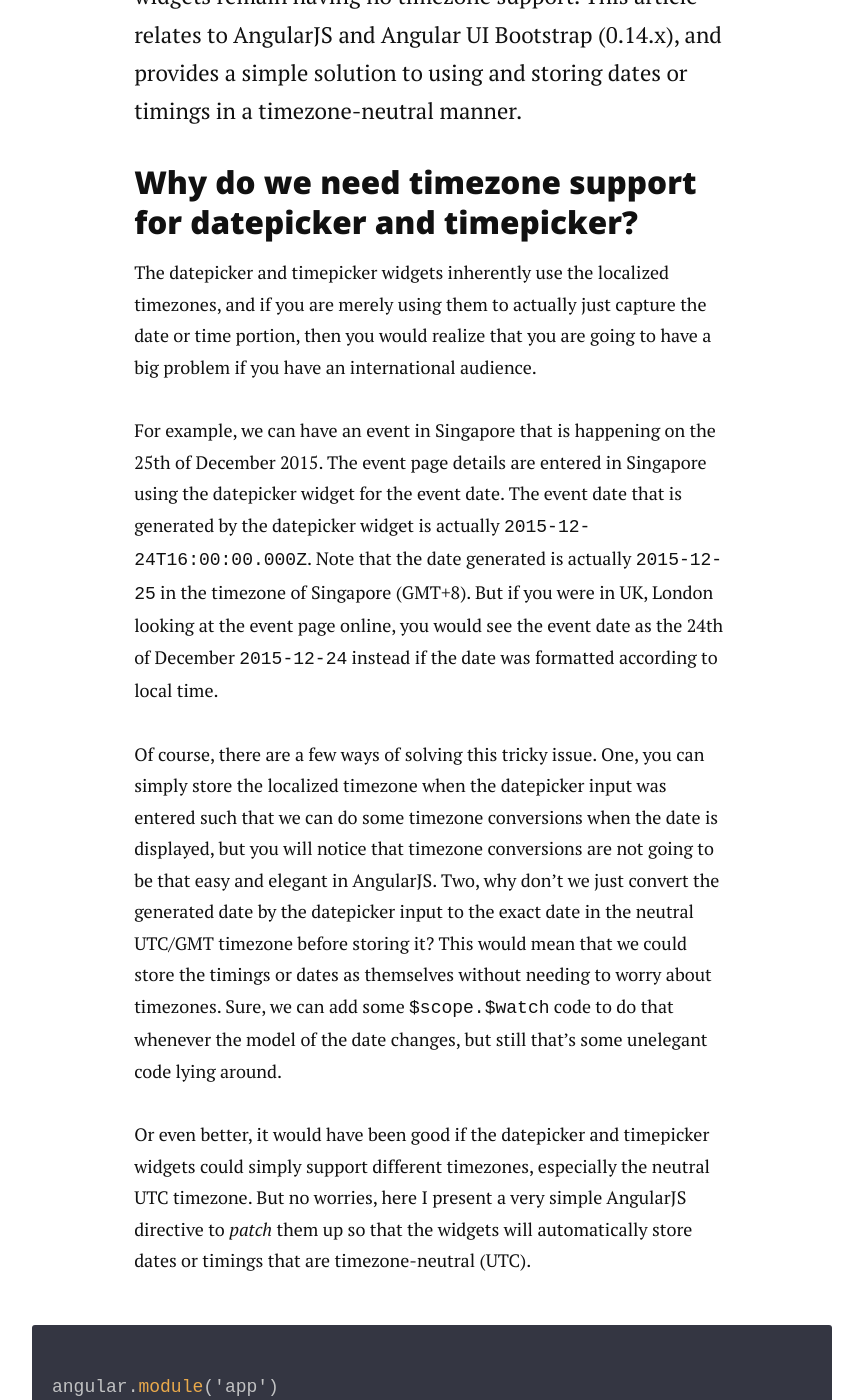
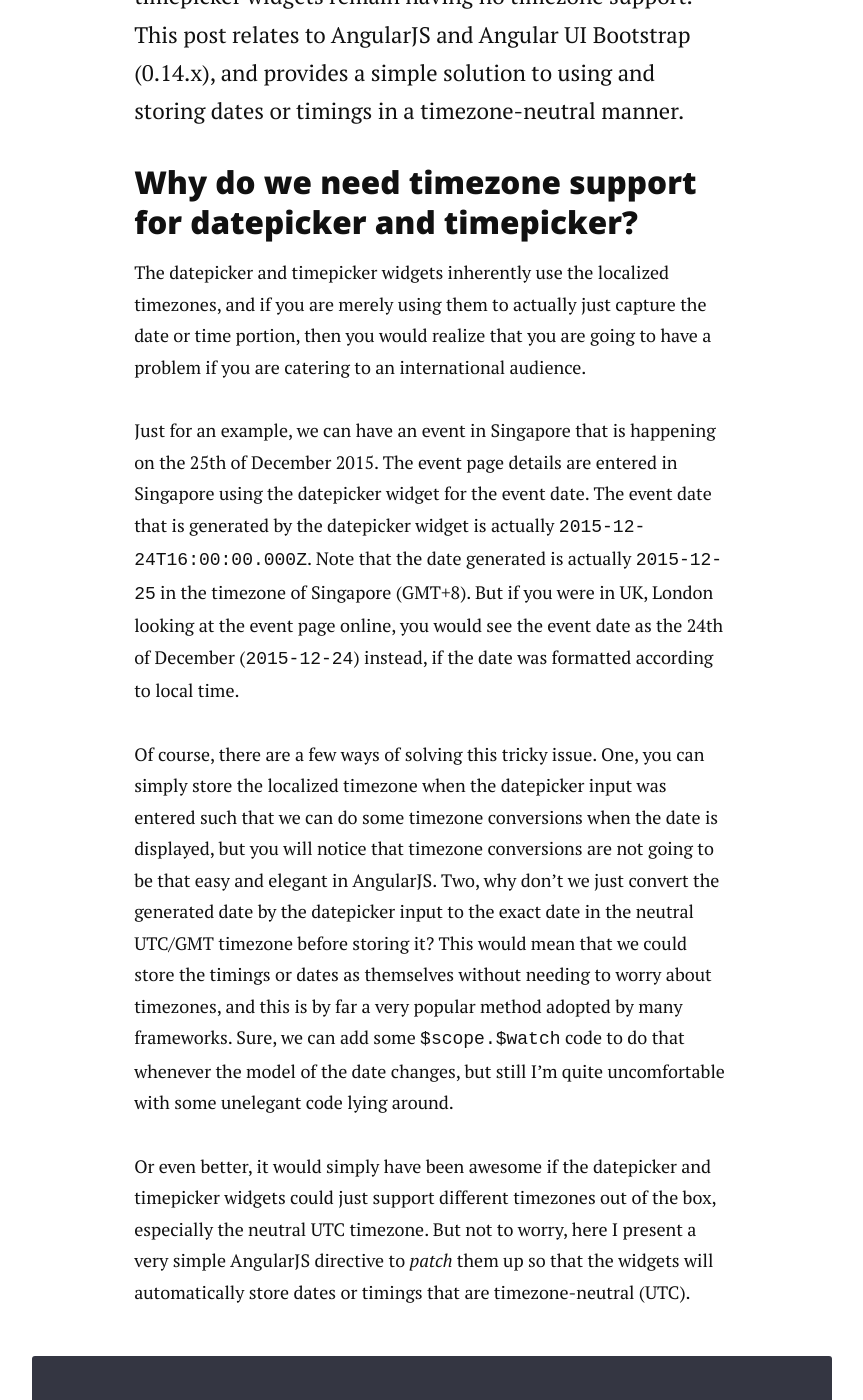
Before and after one commit to ericluwj/ericluwj.github.io, a Jekyll site: the page built from _posts/2015-11-06-angularui-ui-bootstrap-datepicker-and-timepicker-neutral-timezone.markdown, in a window 1280 px wide and 1400 px high, scrolled down 764 px. Shown: the whole window, without its empty margins (208-1071 px from the left). Built offline with Jekyll 4.4.1, drawn with Linux system fonts in a browser that asks for light colours; nearby versions of some CDN libraries; Markdown is read by kramdown in place of the engine named in the settings; some of the changed text lies outside the part shown.

Commit message:
Revised post.

```diff
--- a/_posts/2015-11-06-angularui-ui-bootstrap-datepicker-and-timepicker-neutral-timezone.markdown
+++ b/_posts/2015-11-06-angularui-ui-bootstrap-datepicker-and-timepicker-neutral-timezone.markdown
@@ -5,17 +5,17 @@
 date:   2015-11-06
 ---
 
-<p class="intro"><span class="dropcap">I</span>t's really disappointing that even with the latest version of UI Bootstrap (0.14.x), the datepicker and timepicker widgets remain having no timezone support. This article relates to AngularJS and Angular UI Bootstrap (0.14.x), and provides a simple solution to using and storing dates or timings in a timezone-neutral manner.</p>
+<p class="intro"><span class="dropcap">I</span>t's really disappointing that despite with the latest version of UI Bootstrap (0.14.x), the datepicker and timepicker widgets remain having no timezone support. This post relates to AngularJS and Angular UI Bootstrap (0.14.x), and provides a simple solution to using and storing dates or timings in a timezone-neutral manner.</p>
 
 ### Why do we need timezone support for datepicker and timepicker? ###
 
-The datepicker and timepicker widgets inherently use the localized timezones, and if you are merely using them to actually just capture the date or time portion, then you would realize that you are going to have a big problem if you have an international audience.
+The datepicker and timepicker widgets inherently use the localized timezones, and if you are merely using them to actually just capture the date or time portion, then you would realize that you are going to have a problem if you are catering to an international audience.
 
-For example, we can have an event in Singapore that is happening on the 25th of December 2015. The event page details are entered in Singapore using the datepicker widget for the event date. The event date that is generated by the datepicker widget is actually `2015-12-24T16:00:00.000Z`. Note that the date generated is actually `2015-12-25` in the timezone of Singapore (GMT+8). But if you were in UK, London looking at the event page online, you would see the event date as the 24th of December `2015-12-24` instead if the date was formatted according to local time.
+Just for an example, we can have an event in Singapore that is happening on the 25th of December 2015. The event page details are entered in Singapore using the datepicker widget for the event date. The event date that is generated by the datepicker widget is actually `2015-12-24T16:00:00.000Z`. Note that the date generated is actually `2015-12-25` in the timezone of Singapore (GMT+8). But if you were in UK, London looking at the event page online, you would see the event date as the 24th of December (`2015-12-24`) instead, if the date was formatted according to local time.
 
-Of course, there are a few ways of solving this tricky issue. One, you can simply store the localized timezone when the datepicker input was entered such that we can do some timezone conversions when the date is displayed, but you will notice that timezone conversions are not going to be that easy and elegant in AngularJS. Two, why don't we just convert the generated date by the datepicker input to the exact date in the neutral UTC/GMT timezone before storing it? This would mean that we could store the timings or dates as themselves without needing to worry about timezones. Sure, we can add some `$scope.$watch` code to do that whenever the model of the date changes, but still that's some unelegant code lying around.
+Of course, there are a few ways of solving this tricky issue. One, you can simply store the localized timezone when the datepicker input was entered such that we can do some timezone conversions when the date is displayed, but you will notice that timezone conversions are not going to be that easy and elegant in AngularJS. Two, why don't we just convert the generated date by the datepicker input to the exact date in the neutral UTC/GMT timezone before storing it? This would mean that we could store the timings or dates as themselves without needing to worry about timezones, and this is by far a very popular method adopted by many frameworks. Sure, we can add some `$scope.$watch` code to do that whenever the model of the date changes, but still I'm quite uncomfortable with some unelegant code lying around.
 
-Or even better, it would have been good if the datepicker and timepicker widgets could simply support different timezones, especially the neutral UTC timezone. But no worries, here I present a very simple AngularJS directive to *patch* them up so that the widgets will automatically store dates or timings that are timezone-neutral (UTC).
+Or even better, it would simply have been awesome if the datepicker and timepicker widgets could just support different timezones out of the box, especially the neutral UTC timezone. But not to worry, here I present a very simple AngularJS directive to *patch* them up so that the widgets will automatically store dates or timings that are timezone-neutral (UTC).
 
 {% highlight javascript %}
 angular.module('app')
@@ -60,4 +60,4 @@
 {% endraw %}
 {% endhighlight %}
 
-That's it, no more timezone issues.
+That's it, you can throw timezone issues to the back of your head.
```
